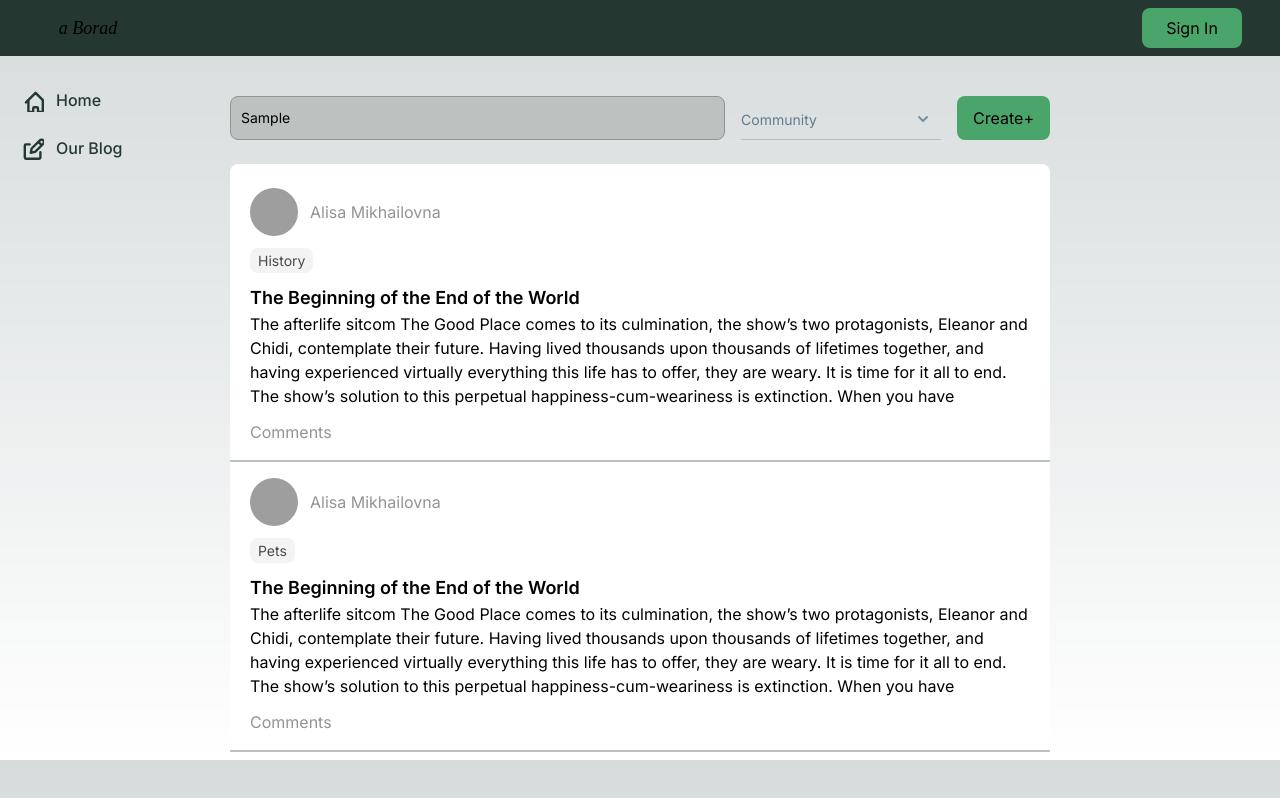
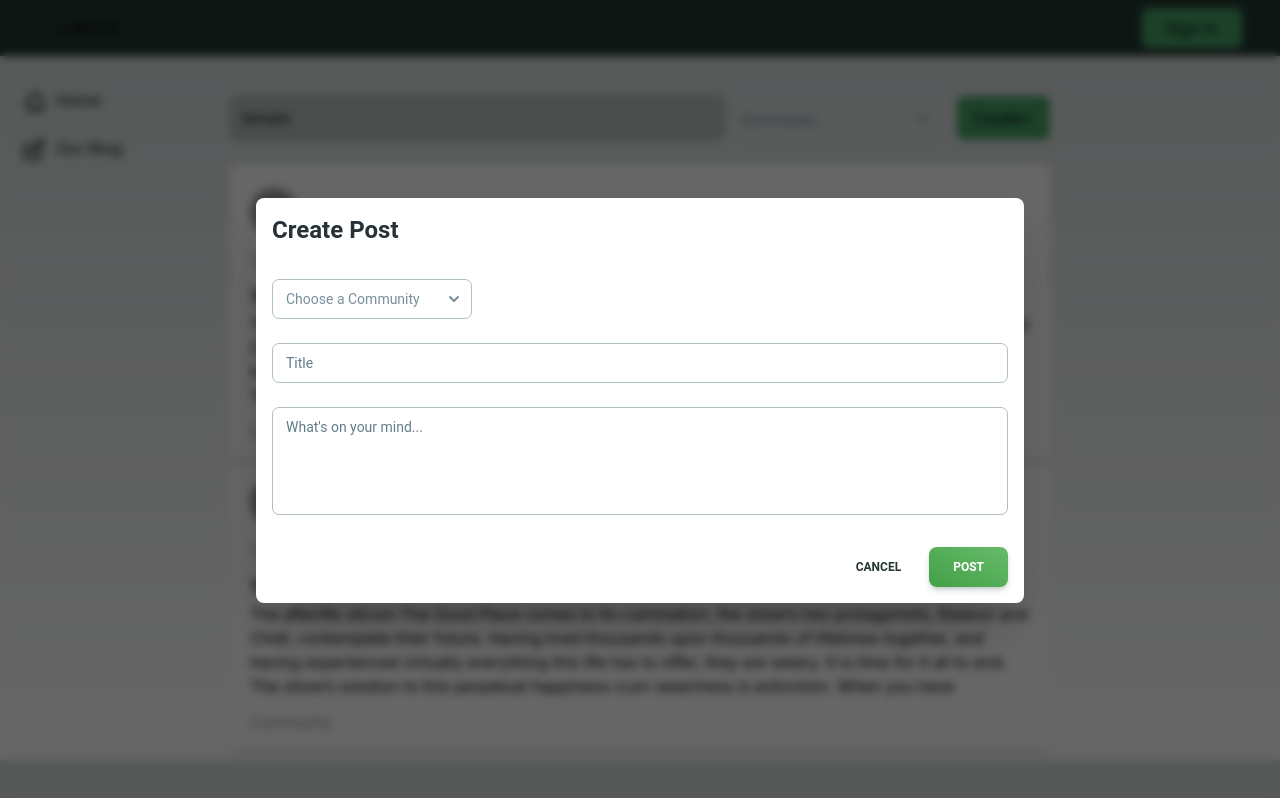
Before and after one commit to Fourth1755/web-board, a Next.js app: page / in a window 1280 px wide. Both pictures are taken after typing "Sample" into the empty fields and a click on the button "Create+". Built offline with nearby package versions, Linux system fonts and the light colour scheme; grey boxes are pictures that could not be loaded.

Commit message:
create blog modal

```diff
--- /dev/null
+++ b/app/components/CreateBlogModal/createBlogModal.tsx
@@ -0,0 +1,137 @@
+"use client";
+import {
+  Button,
+  Dialog,
+  DialogHeader,
+  DialogBody,
+  DialogFooter,
+  Input,
+  Textarea,
+  Select,
+  Option,
+} from "@material-tailwind/react";
+import { useState } from "react";
+
+type PropsCreateBlogModal = {
+  open: boolean;
+  handler: any;
+};
+type Community = {
+  id: number;
+  name: string;
+};
+
+type FormData ={
+  title: string;
+  detail: string;
+  community:string
+}
+
+export default function CreateBlogModal(prop: PropsCreateBlogModal) {
+  const open = prop.open;
+  const handleOpen = prop.handler;
+  const communityList: Community[] = [
+    {
+      id: 1,
+      name: "History",
+    },
+    {
+      id: 2,
+      name: "Food",
+    },
+    {
+      id: 3,
+      name: "Pets",
+    },
+    {
+      id: 4,
+      name: "Fashion",
+    },
+    {
+      id: 5,
+      name: "Exercise",
+    },
+    {
+      id: 6,
+      name: "Others",
+    },
+  ];
+
+  const [formData, setFormData] = useState<FormData>({ title: "", detail: "",community:"" });
+
+  const handleInputChange=(event: React.ChangeEvent<HTMLInputElement>|any)=> {
+    const { name, value } = event.target;
+    setFormData({ ...formData, [name]: value });
+  }
+  const changeCommunity = (val="") => {
+    setFormData({ ...formData, "community": val });
+  };
+
+  const handleSubmit=(event: React.FormEvent<HTMLFormElement>)=> {
+    event.preventDefault();
+    console.log(formData)
+  }
+
+  return (
+    <>
+      <Dialog
+        open={open}
+        handler={handleOpen}
+        animate={{
+          mount: { scale: 1, y: 0 },
+          unmount: { scale: 0.9, y: -100 },
+        }}
+      >
+        <DialogHeader>Create Post</DialogHeader>
+        <form onSubmit={handleSubmit}>
+          <DialogBody>
+            <div className="grid gap-6">
+              <div className="md:w-48">
+                <Select
+                  variant="outlined"
+                  label="Choose a Community"
+                  color="green"
+                  value={formData.community}
+                  name="community"
+                  onChange={changeCommunity}
+                >
+                  {communityList.map((item) => (
+                    <Option key={item.id} value={item.name}>
+                      {item.name}
+                    </Option>
+                  ))}
+                </Select>
+              </div>
+              <Input
+                label="Title"
+                crossOrigin={undefined}
+                value={formData.title}
+                name="title"
+                onChange={handleInputChange}
+              />
+              <Textarea
+                label="What's on your mind..."
+                value={formData.detail}
+                name="detail"
+                onChange={handleInputChange}
+              />
+            </div>
+          </DialogBody>
+          <DialogFooter>
+            <Button
+              variant="text"
+              color="green"
+              onClick={handleOpen}
+              className="mr-1"
+            >
+              <span>Cancel</span>
+            </Button>
+            <Button variant="gradient" color="green" type="submit">
+              <span>Post</span>
+            </Button>
+          </DialogFooter>
+        </form>
+      </Dialog>
+    </>
+  );
+}
--- a/app/page.tsx
+++ b/app/page.tsx
@@ -2,6 +2,7 @@
 import { useEffect, useState } from "react";
 import Blog from "./components/Blog/blog";
 import { Select, Option } from "@material-tailwind/react";
+import CreateBlogModal from "./components/CreateBlogModal/createBlogModal";
 
 type BlogData = {
   id: number;
@@ -88,10 +89,10 @@ export default function Home() {
       console.error(error);
     }
   };
-  const filterBlogData = () =>{
-    const result = blogData?.filter((item)=>item.community==community)
+  const filterBlogData = () => {
+    const result = blogData?.filter((item) => item.community == community);
     setBlogDataShow(result);
-  }
+  };
   const changeCommunity = (val = "") => {
     setCommunity(val);
   };
@@ -101,11 +102,15 @@ export default function Home() {
   }, []);
 
   useEffect(() => {
-    if(community!=""){
+    if (community != "") {
       filterBlogData();
     }
   }, [community]);
+
+  const [openModal, setOpenModal] = useState(false);
+  const handleOpen = () => setOpenModal(!openModal);
   return (
+    <>
       <div className="container mx-auto md:px-40 px-5 pt-10">
         <div className="flex justify-between grid-cols-3 gap-4">
           <input
@@ -128,15 +133,24 @@ export default function Home() {
               ))}
             </Select>
           </div>
-        <button className="px-4 py-1 bg-success rounded-lg">Create+</button>
+          <button
+            className="px-4 py-1 bg-success rounded-lg"
+            onClick={handleOpen}
+          >
+            Create+
+          </button>
         </div>
         <div className="bg-white rounded-lg py-2 mt-6">
-        {blogDataShow?.length==0 ? (
+          {blogDataShow?.length == 0 ? (
             <p className="py-5 text-center text-black">No Blog</p>
           ) : (
-          blogDataShow?.map((item: BlogData) => <Blog key={item.id} blog={item} />)
+            blogDataShow?.map((item: BlogData) => (
+              <Blog key={item.id} blog={item} />
+            ))
           )}
         </div>
       </div>
+      <CreateBlogModal open={openModal} handler={handleOpen} />
+    </>
   );
 }
```
Also changed, not shown: app/ourblog/[id]/page.tsx (added). Lines whose indentation alone changed are shown as unchanged.
